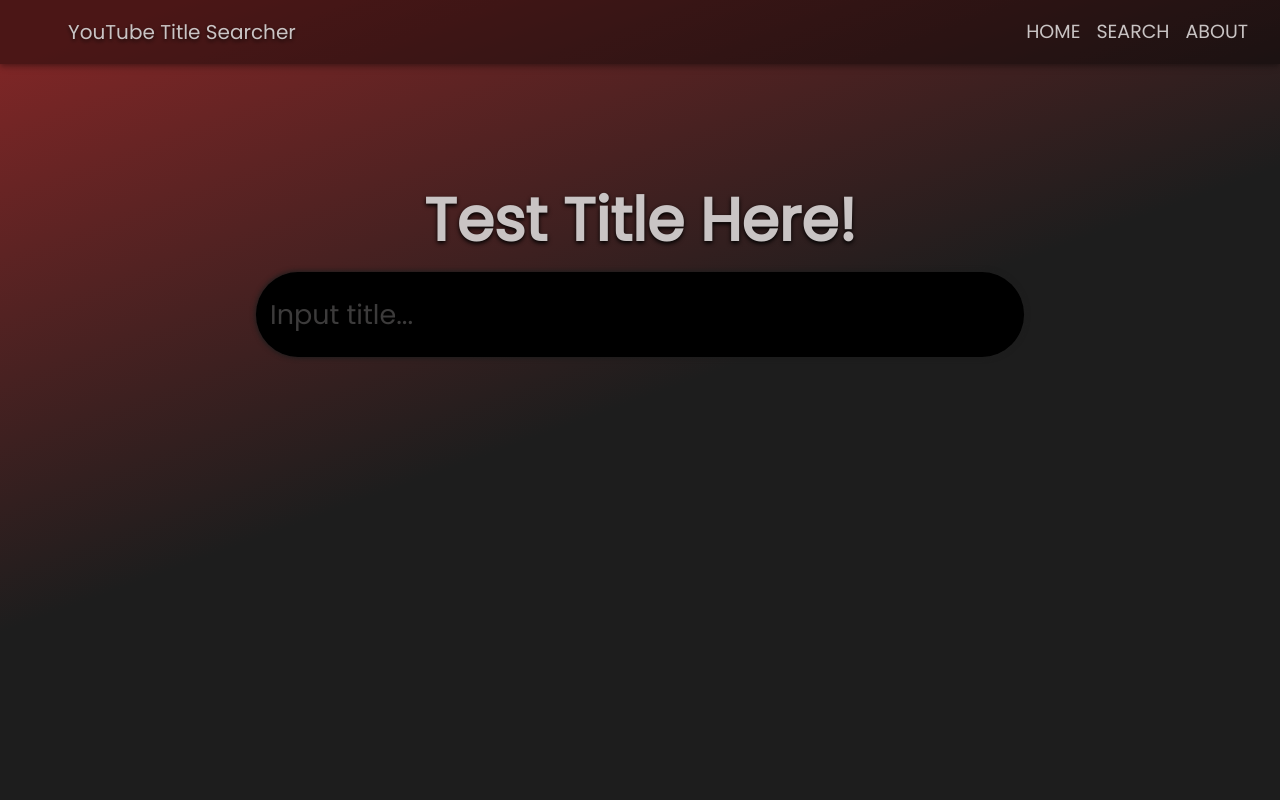
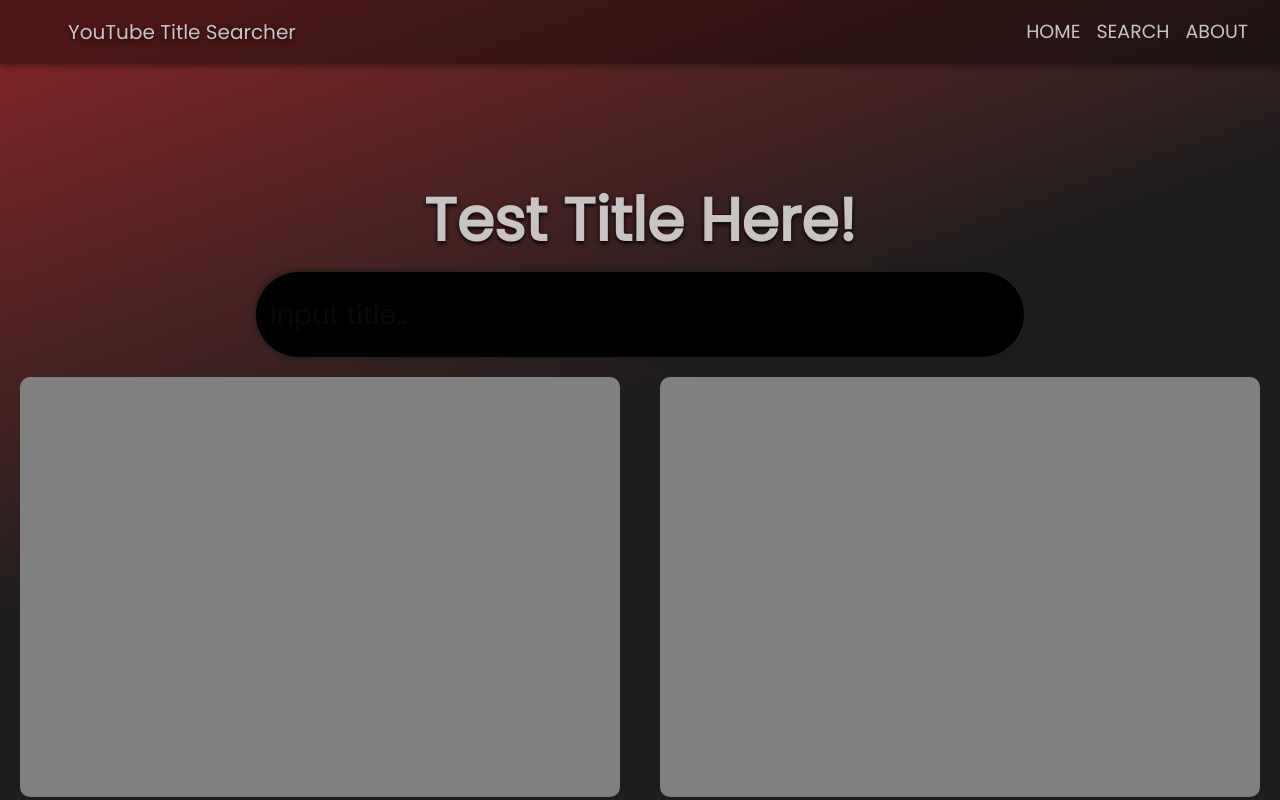
Before and after one commit to E53klasky/YouTubeTitleSearcher, a React (Create React App) app in the folder my-app/: page / in a window 1280 px wide. Shown: the top 800 px of the page. Built offline with nearby package versions, Linux system fonts and the light colour scheme.

Commit message:
added gray boxes to house animations

```diff
--- a/my-app/src/components/landingPage.js
+++ b/my-app/src/components/landingPage.js
@@ -349,7 +349,7 @@ function LandingPage() {
               maxWidth: "60%",
               boxShadow: '0px 0px 5px 1px rgb(29, 29, 29)',
               input:{
-                color: "rgb(143, 140, 140)",
+                color: "rgb(31, 18, 18)",
                 fontSize: "27px"
               },
 
@@ -389,7 +389,6 @@ function LandingPage() {
                 },
               }}
             /> */}
-          </Box>
 
           {/* Deleted comments because this is the search/animation page
            Comments at the bottom
@@ -404,6 +403,41 @@ function LandingPage() {
             <HorizontalInfiniteScrollComments />
           </Box> */}
         </Box>
+        {/*ANIMATION BOXES*/}
+        </Box>
+            <Box sx = {{
+              backgroundSize: 'cover',
+              backgroundPosition: 'center',
+              backgroundRepeat: 'no-repeat',
+              backgroundAttachment: 'fixed',
+              display: 'flex',
+              flexDirection: 'row',
+              minHeight: '100vh',
+              overflow: 'hidden',
+              justifyContent: "center"
+            }}>
+             <Box sx = {{
+              backgroundColor: 'gray',
+              width: '600px',
+              height: '400px',
+              borderRadius: '10px',
+              margin: "20px",
+              padding: '10px',
+             }}>
+
+              </Box>
+              <Box sx = {{
+              backgroundColor: 'gray',
+              width: '600px',
+              height: '400px',
+              borderRadius: '10px',
+              margin: "20px",
+              padding: '10px',
+             }}>
+
+              </Box>
+            </Box>
+
       </Box>
     </ThemeProvider>
   );
```
